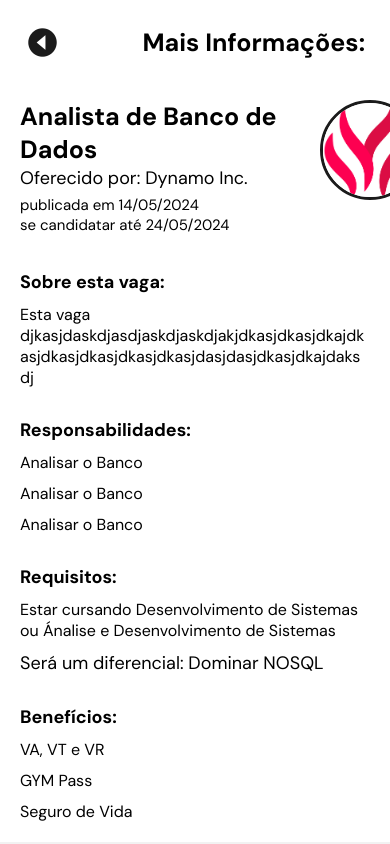
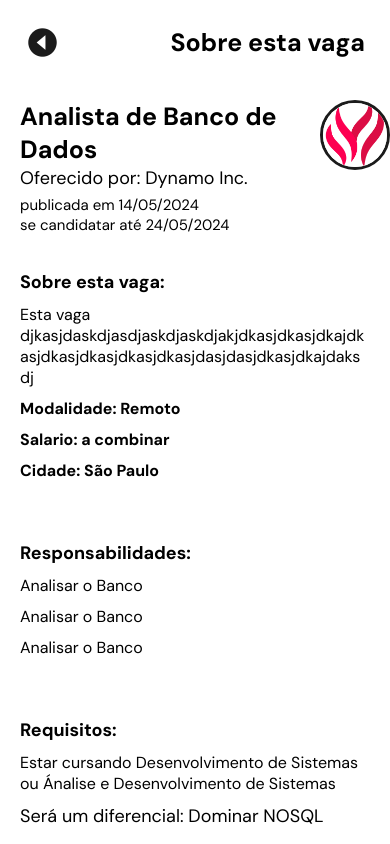
Before and after one commit to Vinidevkz/AppWorkUPTCC, a React Native app: screen /Vaga in a window 390 px wide. Built offline with nearby package versions, Linux system fonts and the light colour scheme.

Commit message:
atualização da tela de vaga e icones da tela de home

```diff
--- a/src/pages/home.js
+++ b/src/pages/home.js
@@ -29,6 +29,7 @@ export default function Home({ navigation }) {
   const [loading, setLoading] = useState(true);
   const [error, setError] = useState(null);
   const [saveIcon, setSaveIcon] = useState(true);
+  const [heartIcon, setHeartIcon] = useState(true)
 
   // useEffect(() => {
   //   async function buscaVaga() {
@@ -258,8 +259,8 @@ export default function Home({ navigation }) {
 
               <View style={styles.optionsCont}>
                 <View style={styles.threeIconsCont}>
-                  <TouchableOpacity>
-                    <AntDesign name="hearto" size={35} color="black" />
+                  <TouchableOpacity onPress={() => setHeartIcon(!heartIcon)}>
+                    <AntDesign name={heartIcon ? "hearto" : "heart"} size={35} color="#20dd77" />
                   </TouchableOpacity>
                   <TouchableOpacity>
                     <Ionicons
--- a/src/pages/vagas.js
+++ b/src/pages/vagas.js
@@ -1,13 +1,13 @@
 import React from "react";
-import { View, Text, ActivityIndicator, SafeAreaView, ScrollView, Image } from "react-native";
+import { View, Text, ActivityIndicator, TouchableOpacity, SafeAreaView, ScrollView, Image } from "react-native";
 import { useState, useEffect } from "react";
 import * as Font from "expo-font";
 import Ionicons from "@expo/vector-icons/Ionicons";
 
 import styles from "../styles/vagas.js";
 
-export default function Vaga() {
-  //Carregador de fontes
+export default function Vaga({ navigation }) {
+  // Carregador de fontes
   const [fontsLoaded, setFontsLoaded] = useState(false);
 
   useEffect(() => {
@@ -32,13 +32,15 @@ export default function Vaga() {
   //
 
   return (
-    <SafeAreaView style={{backgroundColor: '#fff'}}>
+    <SafeAreaView style={styles.SafeAreaView}>
       <View style={styles.navbar}>
-        <Ionicons name="caret-back-circle-sharp" size={35} color="#1b1b1b" />
-        <Text style={[styles.DMSansBold, styles.titleVaga]}>Mais Informações:</Text>
+        <TouchableOpacity onPress={() => navigation.goBack()}>
+          <Ionicons name="caret-back-circle-sharp" size={35} color="#1b1b1b"  />
+        </TouchableOpacity>
+        <Text style={[styles.DMSansBold, styles.titleVaga]}>Sobre esta vaga</Text>
       </View>
-      <ScrollView>
-        <View style={styles.container}>
+      <ScrollView style={{ flex: 1, padding: 20, gap: 50 }}>
+
           <View style={styles.vagaHeader}>
             <View style={styles.headerTextCont}>
               <Text style={[styles.DMSansBold, styles.titleVaga]}>
@@ -63,6 +65,10 @@ export default function Vaga() {
             <Text style={[styles.DMSansBold, styles.title]}>Sobre esta vaga:</Text>
 
             <Text style={[styles.DMSansRegular, styles.text]}>Esta vaga djkasjdaskdjasdjaskdjaskdjakjdkasjdkasjdkajdkasjdkasjdkasjdkasjdkasjdasjdasjdkasjdkajdaksdj</Text>
+            <Text style={[styles.DMSansBold, styles.text]}>Modalidade: Remoto</Text>
+            <Text style={[styles.DMSansBold, styles.text]}>Salario: a combinar</Text>
+            <Text style={[styles.DMSansBold, styles.text]}>Cidade: São Paulo</Text>
+
           </View>
           <View style={styles.infosCont}>
             <Text style={[styles.DMSansBold, styles.title]}>Responsabilidades:</Text>
@@ -84,7 +90,12 @@ export default function Vaga() {
             <Text style={[styles.DMSansRegular, styles.text]}>GYM Pass</Text>
             <Text style={[styles.DMSansRegular, styles.text]}>Seguro de Vida</Text>
           </View>
-        </View>
+          <View style={[styles.infosCont, styles.row]}>
+            <TouchableOpacity style={styles.button}>
+              <Text style={[styles.DMSansBold, styles.buttonText]}>Candidatar-se</Text>
+            </TouchableOpacity>
+          </View>
+
       </ScrollView>
     </SafeAreaView>
   );
--- a/src/styles/vagas.js
+++ b/src/styles/vagas.js
@@ -2,8 +2,7 @@ import { StyleSheet } from 'react-native';
 
 const styles = StyleSheet.create({
   SafeAreaView: {
-    height: '100%',
-    alignItems: 'center',
+    flex: 1,
     backgroundColor: '#fff'
   },
 
@@ -31,8 +30,8 @@ const styles = StyleSheet.create({
   },
 
   profileIconBox: {
-    width: 100,
-    height: 100,
+    width: 70,
+    height: 70,
     alignItems: 'center',
     justifyContent: 'center',
     overflow: 'hidden',
@@ -44,7 +43,7 @@ const styles = StyleSheet.create({
 
   icon: {
     width: '100%',
-    height: 100,
+    height: '100%',
     resizeMode: 'cover',
   },
 
@@ -55,7 +54,8 @@ const styles = StyleSheet.create({
 
   vagaHeader: {
     backgroundColor: '#fff',
-    flexDirection: 'row'
+    justifyContent: 'space-between',
+    flexDirection: 'row',
   },
 
   headerTextCont: {
@@ -83,7 +83,26 @@ const styles = StyleSheet.create({
   },
 
   infosCont: {
-    gap: 10
+    gap: 10,
+    marginVertical: 20,
+    paddingVertical: 10,
+  },
+
+  button: {
+    backgroundColor: '#20dd77',
+    alignItems: 'center',
+    justifyContent: 'center',
+    padding: 10,
+    borderRadius: 20,
+  },
+
+  buttonText: {
+    color: '#fff',
+    fontSize: 18,
+  },
+
+  row: {
+    flexDirection: 'row'
   }
 });
 
```
